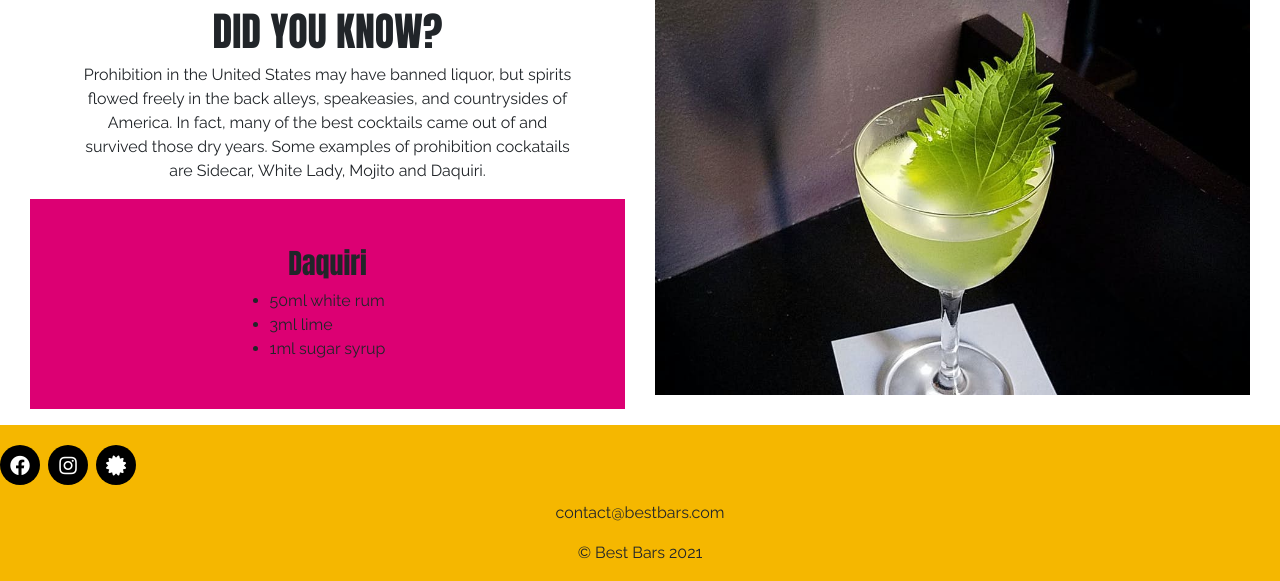
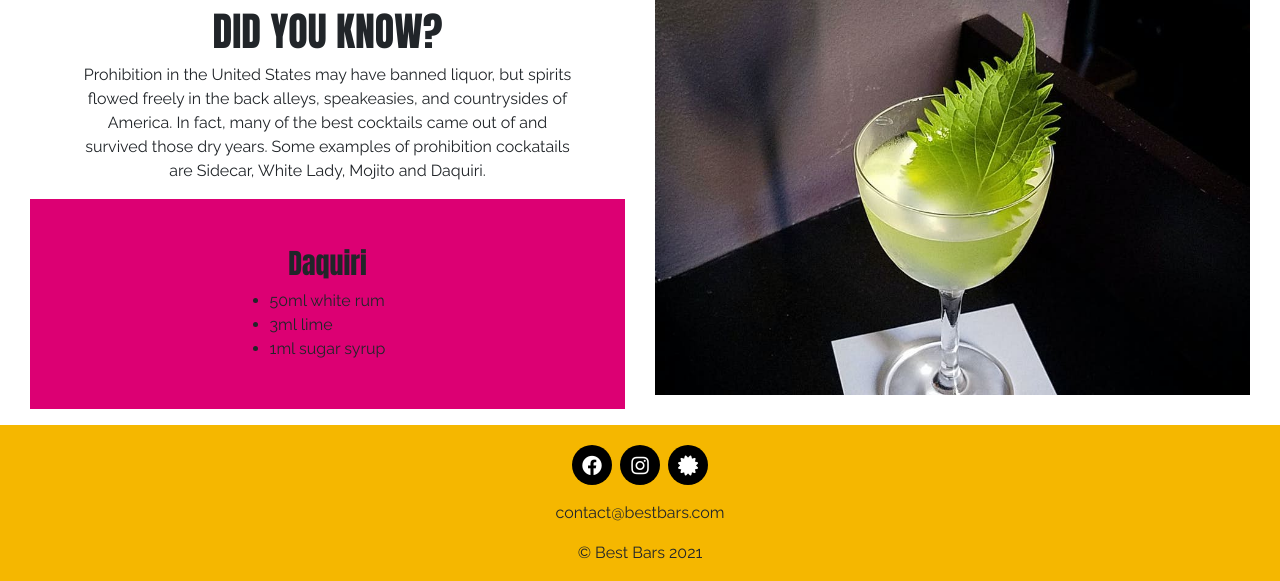
Before and after one commit to chardma3/Best-Bars-2021, a Flask app: page / in a window 1280 px wide. Shown: the part 4093-4674 px from the top of the page. Run offline with Flask 2, Linux system fonts and the light colour scheme; some libraries are stand-ins or nearby versions.

Commit message:
centred social icons

```diff
--- a/templates/base.html
+++ b/templates/base.html
@@ -96,7 +96,7 @@
     <footer>
         <section class="container-fluid footer-container">
             <div class="row">
-                <div class="social-container text-center">
+                <div class="social-container mx-auto">
                     <ul class="list-inline social-links">
                         <li class="list-inline-item">
                             <a target="_blank" href="https://www.facebook.com">
@@ -111,7 +111,7 @@
                             </a>
                         </li>
                         <li class="list-inline-item">
-                            <a target="_blank" href="https://whiteguide.com/">
+                            <a target="_blank" href="https://www.tripadvisor.com">
                                 <i class="fa fa-certificate" aria-hidden="true"></i>
                                 <span class="sr-only">White Guide</span>
                             </a>
```
